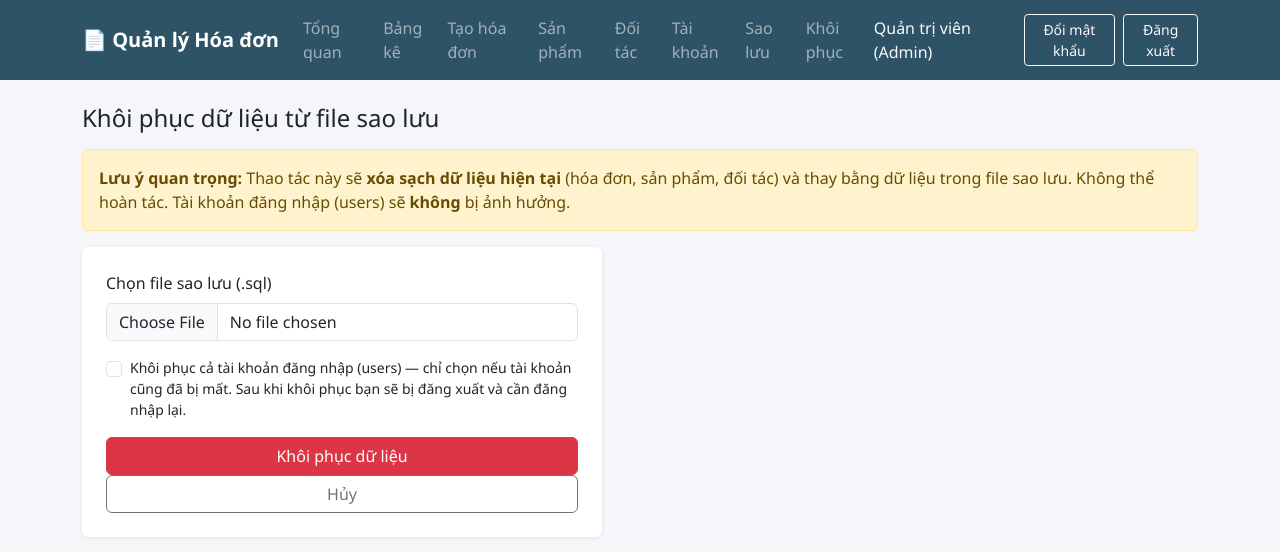
After one commit to PHONGKHCN/HOADONDAURA-DAUVAO, a Flask app: page /restore in a window 1280 px wide. The commit adds this page. Shown: the top 552 px of the page. Run offline with Flask 3, Linux system fonts and the light colour scheme; a user stored in the database is signed in; some libraries are stand-ins or nearby versions.

Commit message:
CAP NHAP LAI

```diff
--- a/templates/base.html
+++ b/templates/base.html
@@ -31,6 +31,8 @@
         <li class="nav-item"><a class="nav-link" href="{{ url_for('partner_list') }}">Đối tác</a></li>
         {% if current_user.is_admin %}
         <li class="nav-item"><a class="nav-link" href="{{ url_for('user_list') }}">Tài khoản</a></li>
+        <li class="nav-item"><a class="nav-link" href="{{ url_for('backup_download') }}">Sao lưu</a></li>
+        <li class="nav-item"><a class="nav-link" href="{{ url_for('restore_upload') }}">Khôi phục</a></li>
         {% endif %}
       </ul>
       <span class="navbar-text text-light me-3">{{ current_user.full_name or current_user.username }} ({{ 'Admin' if current_user.is_admin else 'Nhân viên' }})</span>
--- /dev/null
+++ b/templates/restore.html
@@ -0,0 +1,30 @@
+{% extends "base.html" %}
+{% block title %}Khôi phục dữ liệu{% endblock %}
+{% block content %}
+<h4 class="mb-3">Khôi phục dữ liệu từ file sao lưu</h4>
+
+<div class="alert alert-warning">
+  <strong>Lưu ý quan trọng:</strong> Thao tác này sẽ <strong>xóa sạch dữ liệu hiện tại</strong>
+  (hóa đơn, sản phẩm, đối tác) và thay bằng dữ liệu trong file sao lưu. Không thể hoàn tác.
+  Tài khoản đăng nhập (users) sẽ <strong>không</strong> bị ảnh hưởng.
+</div>
+
+<form method="post" enctype="multipart/form-data" class="card p-4" style="max-width:520px;">
+  <div class="mb-3">
+    <label class="form-label">Chọn file sao lưu (.sql)</label>
+    <input type="file" name="backup_file" accept=".sql" class="form-control" required>
+  </div>
+  <div class="form-check mb-3">
+    <input class="form-check-input" type="checkbox" name="restore_users" id="restoreUsers" value="1">
+    <label class="form-check-label small" for="restoreUsers">
+      Khôi phục cả tài khoản đăng nhập (users) — chỉ chọn nếu tài khoản cũng đã bị mất.
+      Sau khi khôi phục bạn sẽ bị đăng xuất và cần đăng nhập lại.
+    </label>
+  </div>
+  <button type="submit" class="btn btn-danger"
+          onclick="return confirm('Chắc chắn muốn khôi phục? Dữ liệu hiện tại sẽ bị xóa và thay thế.');">
+    Khôi phục dữ liệu
+  </button>
+  <a href="{{ url_for('dashboard') }}" class="btn btn-outline-secondary">Hủy</a>
+</form>
+{% endblock %}
```
